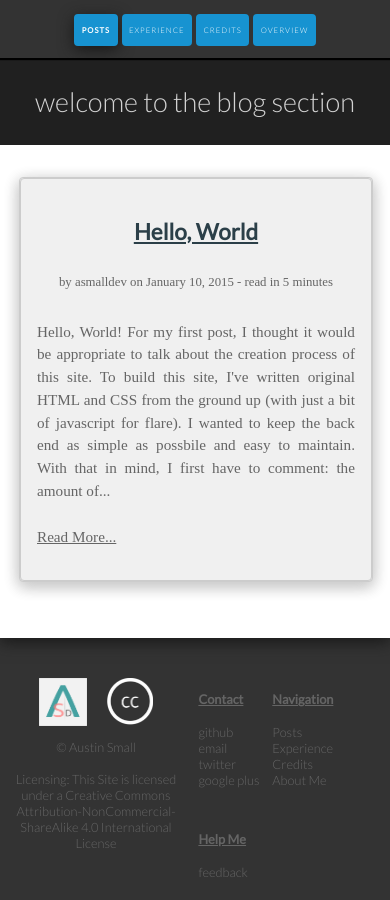
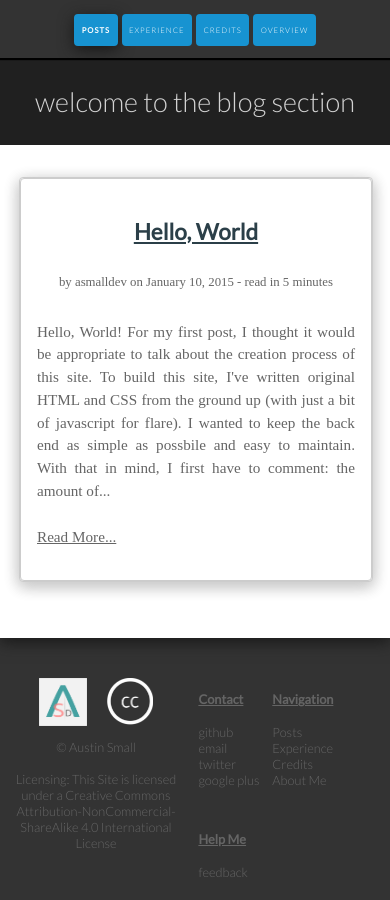
Before and after one commit to csmallbio/asmalldev.github.io, a Jekyll site: the page built from blog/index.html, in a window 390 px wide. Built offline with Jekyll 4.4.1, drawn with Linux system fonts in a browser that asks for light colours; nearby versions of some CDN libraries; some web fonts are replaced.

Commit message:
change article overview background to white: all media queries

```diff
--- a/css/default.css
+++ b/css/default.css
@@ -898,7 +898,7 @@
 		border: 1px solid #CCCCCC;
 		border-radius: 4px;
 		margin-bottom: 1em;
-		background: #F0F0F0;
+		background: #FFF;
 		box-shadow: 0px 4px 15px #CCCCCC;
 	}
 
@@ -1033,7 +1033,7 @@
 		border: 1px solid #CCCCCC;
 		border-radius: 4px;
 		margin-bottom: 1em;
-		background: #F0F0F0;
+		background: #FFF;
 		box-shadow: 0px 4px 15px #CCCCCC;
 		margin-left: auto;
 		margin-right: auto;
@@ -1051,7 +1051,7 @@
 	{
 		border: 1px solid #CCCCCC;
 		border-radius: 4px;
-		background: #F0F0F0;
+		background: #FFF;
 		box-shadow: 0px 4px 15px #CCCCCC;
 		margin-left: auto;
 		margin-right: auto;
@@ -1199,7 +1199,7 @@
 		border-radius: 4px;
 		float: both;
 		margin-bottom: 1em;
-		background: #F0F0F0;
+		background: #FFF;
 		box-shadow: 0px 4px 15px #CCCCCC;
 	}
 
@@ -1240,7 +1240,7 @@
 		border: 1px solid #CCCCCC;
 		border-radius: 4px;
 		margin-bottom: 1em;
-		background: #F0F0F0;
+		background: #FFF;
 		box-shadow: 0px 4px 15px #CCCCCC;
 		margin-right: 2.5%;
 		margin-left: 2.5%;
@@ -1283,7 +1283,7 @@
 
 	.center_imgs
 	{
-		width: 280px;
+		width: 285px;
 		margin-left: auto;
 		margin-right: auto;
 		margin-top: 2em;
```
